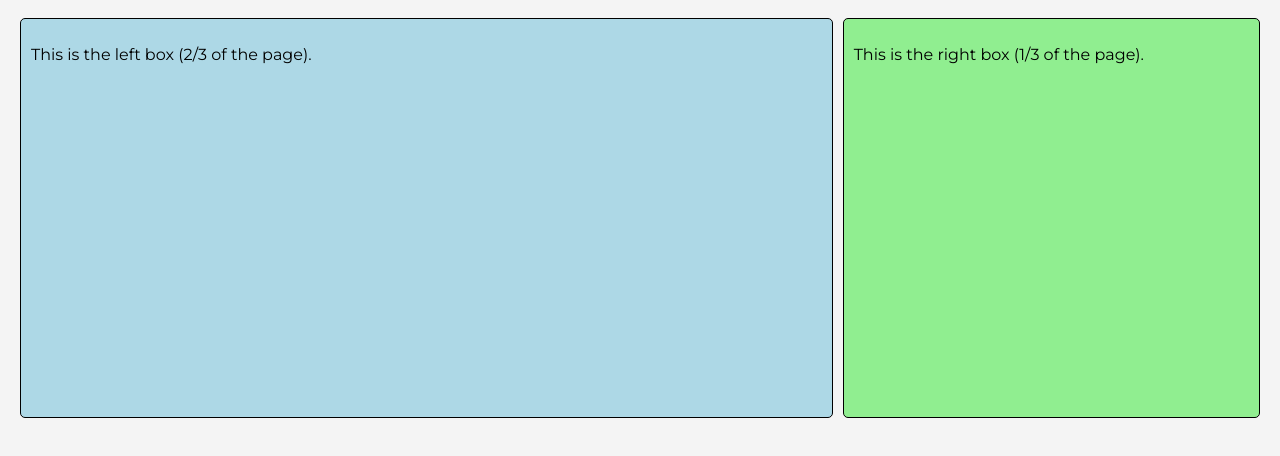
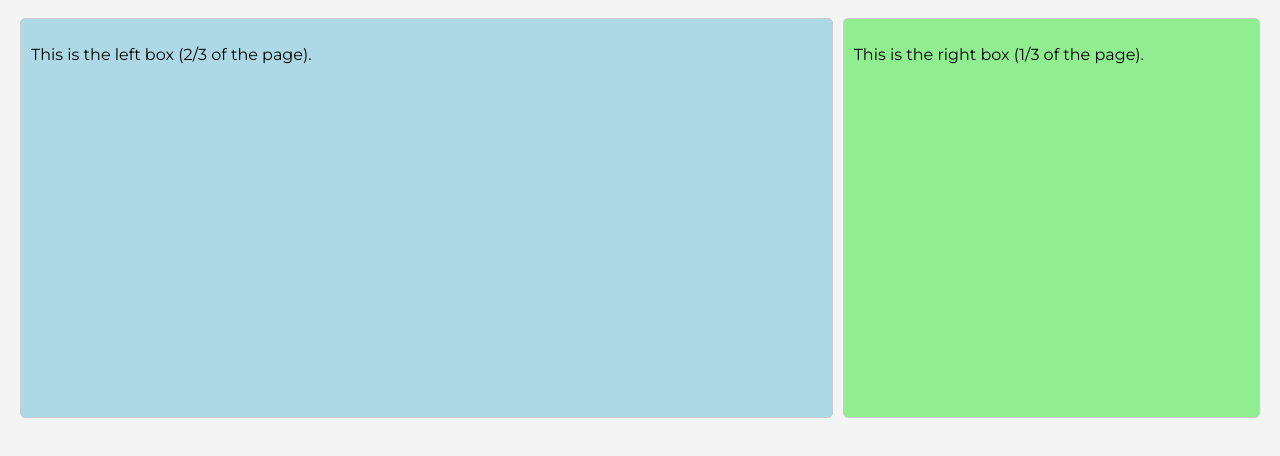
Before and after one commit to IrisReijnen/DragonsDen-Website, a plain HTML site: page pages/index.html in a window 1280 px wide. Shown: the part 52-508 px from the top of the page. Drawn offline with Linux system fonts and the light colour scheme.

Commit message:
border color

```diff
--- a/css/style.css
+++ b/css/style.css
@@ -77,7 +77,7 @@ nav {
     padding: 10px;
     margin-right: 10px;
     border-radius: 5px;
-    border: 1px solid black;
+    border: 1px solid #ccc;
 }
 
 /* Style for the right box */
@@ -86,7 +86,7 @@ nav {
     background-color: lightgreen; /* Adjust the background color as needed */
     padding: 10px;
     border-radius: 5px;
-    border: 1px solid black;
+    border: 1px solid #ccc;
 }
 
 /* Style for the title and image */
```
